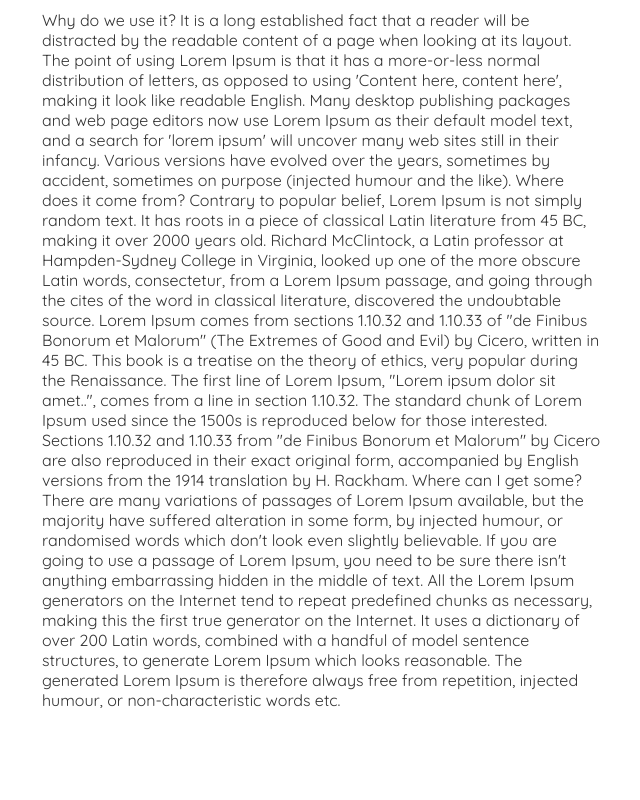
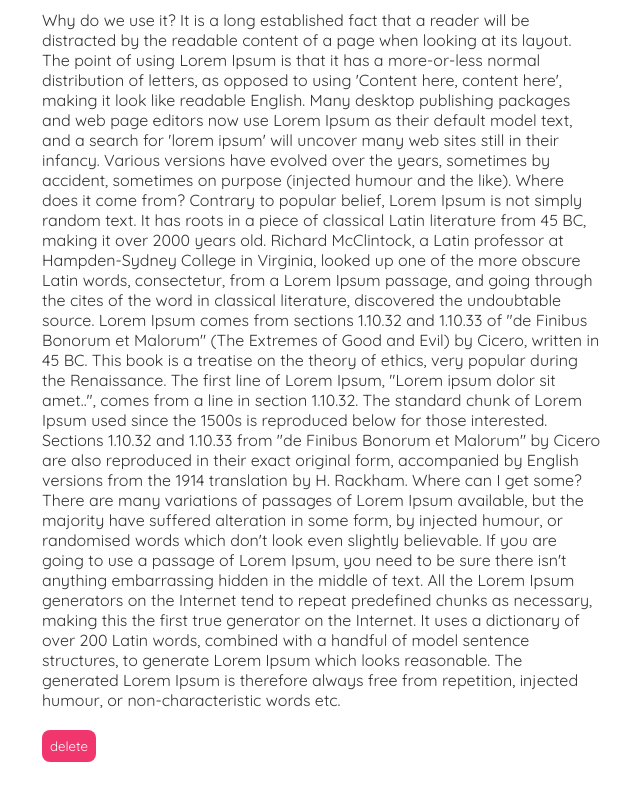
Before and after one commit to VictoryBlue/PersonalProject, a React (Create React App) app: page /blogs/1 in a window 1280 px wide. Shown: the part 196-996 px from the top of the page, without its empty margins (318-958 px from the left). Built offline with nearby package versions, Linux system fonts and the light colour scheme; data requests are answered from the project's data file; the HTML template or start-up script is replaced by a standard one.

Commit message:
增加blog删除功能

```diff
--- a/src/BlogDetails.js
+++ b/src/BlogDetails.js
@@ -1,8 +1,14 @@
 import { useParams } from 'react-router-dom';
 import useFetch from './useFetch';
-
+import { useHistory } from 'react-router-dom';
 const BlogDetails = () => {
   const { id } = useParams();
+  const history = useHistory();
+  const deleteBlog = () => {
+    fetch('http://localhost:8000/blogs/' + id, {
+      method: 'DELETE',
+    }).then(history.push('/'));
+  };
   const {
     data: blog,
     error,
@@ -19,6 +25,13 @@
           <div>{blog.body}</div>
         </article>
       )}
+      <button
+            onClick={() => {
+              deleteBlog();
+            }}
+          >
+            delete
+          </button>
     </div>
   );
 };
```
